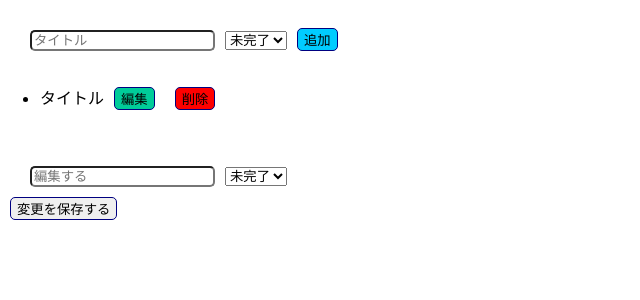
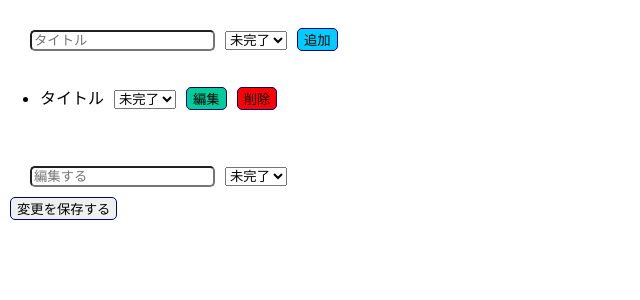
Before and after one commit to Masa222a/react-todo-practice, a React (Create React App) app: page / in a window 1280 px wide. Shown: the top 300 px of the page, without its empty margins (0-640 px from the left). Built offline with nearby package versions, Linux system fonts and the light colour scheme.

Commit message:
fix layout

```diff
--- a/src/App.css
+++ b/src/App.css
@@ -46,6 +46,7 @@
 
 .delete_button{
   background-color: red;
+  margin-left: 0;
 }
 
 .add_button{
--- a/src/App.js
+++ b/src/App.js
@@ -13,6 +13,11 @@ function App() {
       <ul>
         <li>
           <span>タイトル</span>
+          <select className='status' name="status">
+            <option value="incomplete">未完了</option>
+            <option value="launch">着手</option>
+            <option value="complete">完了</option>
+          </select>
           <button className='button edit_button'>編集</button>
           <button className='button delete_button'>削除</button>
         </li>
```
